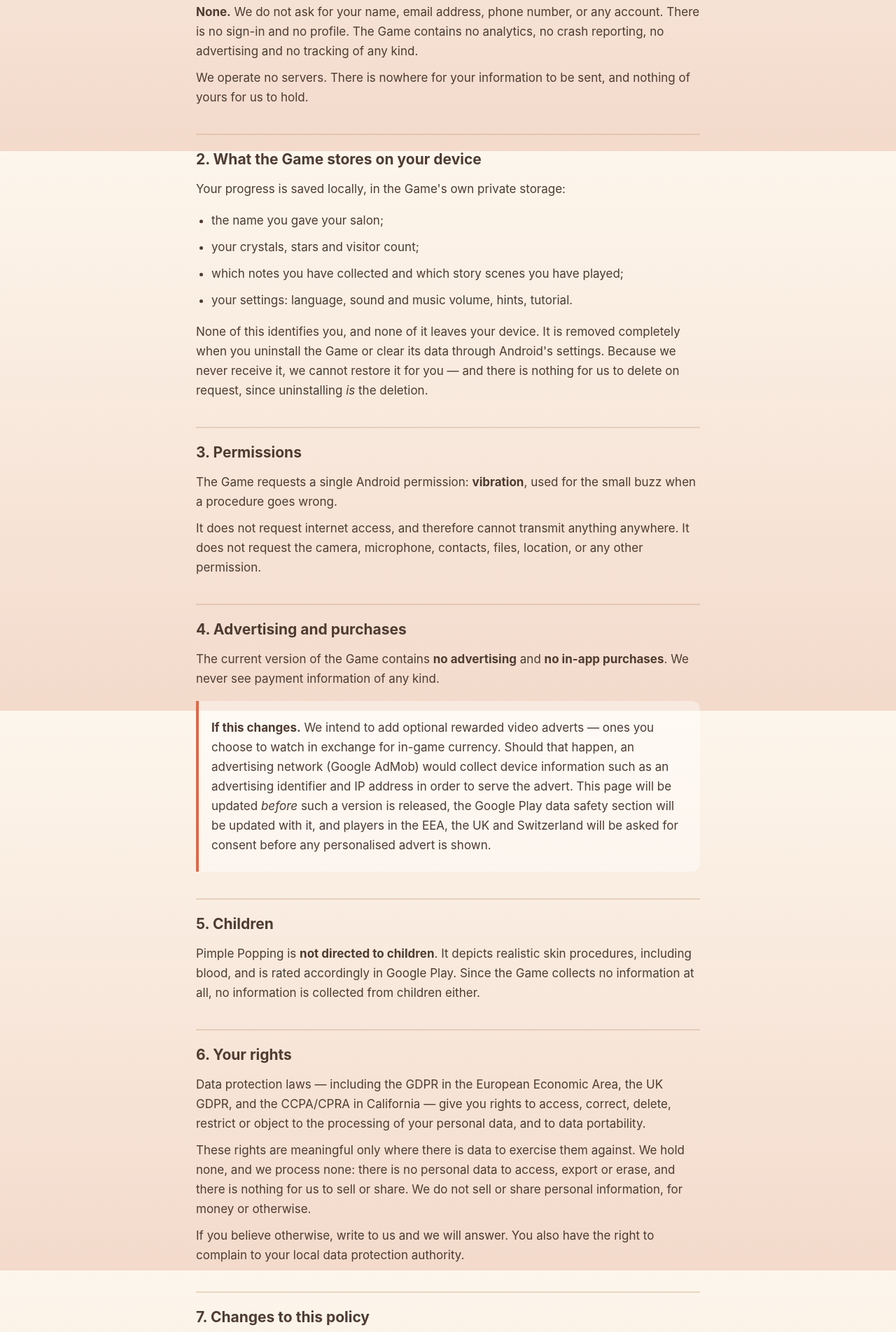
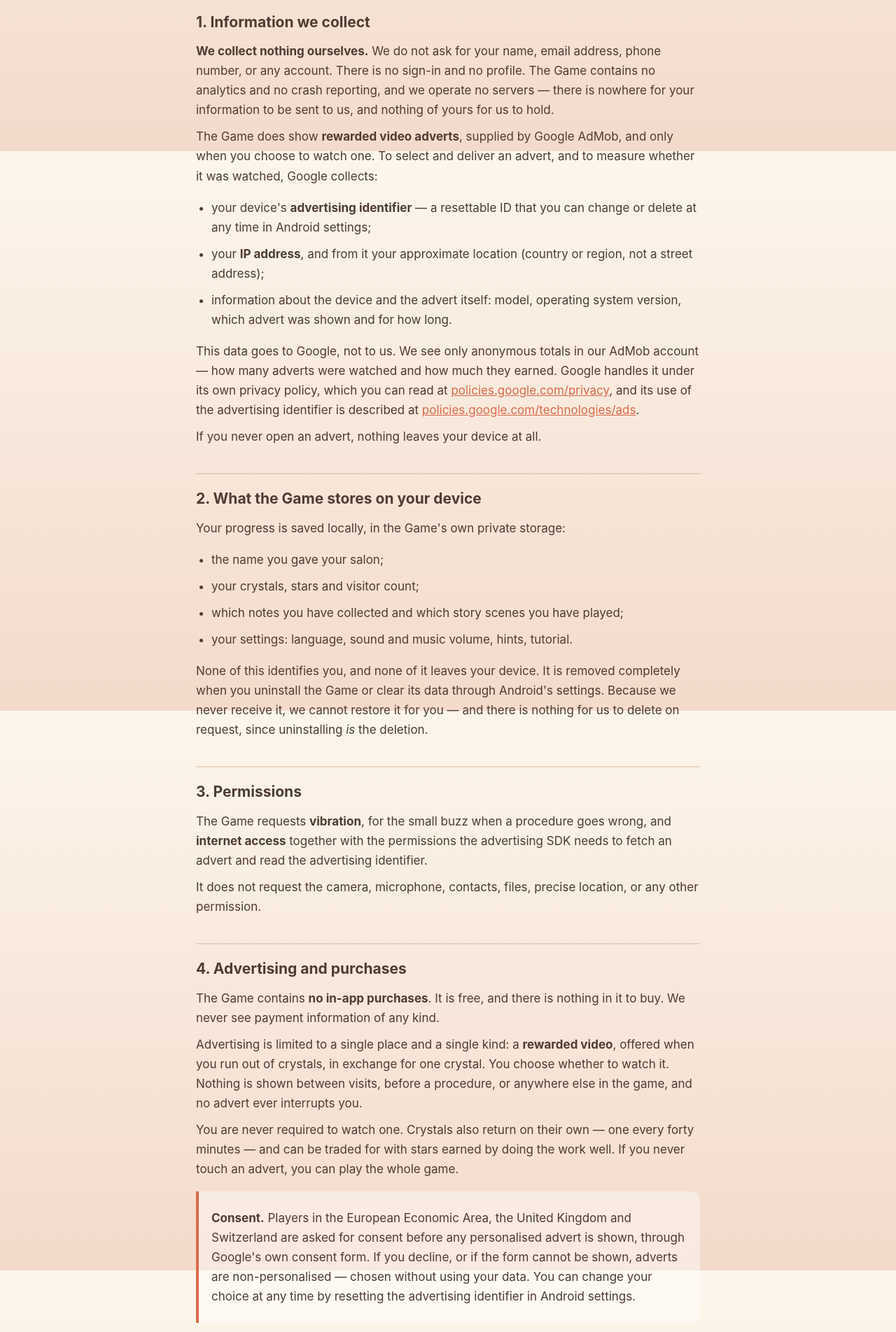
Before and after one commit to kupryian/pimplepopping, a plain HTML site: page index.html in a window 1280 px wide. Shown: the part 584-2488 px from the top of the page at 70% size. Drawn offline with Linux system fonts and the light colour scheme.

Commit message:
Rewarded adverts: what Google collects and what stays on the device

```diff
--- a/index.html
+++ b/index.html
@@ -53,15 +53,17 @@
 <header>
   <h1>Privacy Policy</h1>
   <p class="sub">Pimple Popping — a game about skincare procedures<br>
-  Effective date: 9 September 2026</p>
+  Effective date: 10 September 2026</p>
 </header>
 
 <div class="lead">
-  <p><strong>The short version.</strong> Pimple Popping collects nothing. It has no
-  accounts, no analytics and no servers. It does not even hold permission to
-  use the internet: the only permission it requests is the one that makes your
-  phone vibrate. Everything you do in the game is written to your own device
-  and stays there.</p>
+  <p><strong>The short version.</strong> Pimple Popping has no accounts, no
+  analytics and no servers of ours. We never see your name, your email or your
+  progress: everything you do in the game is written to your own device and
+  stays there. The one thing that does leave your phone is a request for an
+  advert — and only when you choose to watch one in exchange for a crystal.
+  Google, which supplies those adverts, receives your advertising identifier
+  and IP address to do it.</p>
 </div>
 
 <p>This policy explains what happens to information when you use Pimple Popping (the
@@ -70,13 +72,33 @@ Android version distributed through Google Play.</p>
 
 <h2>1. Information we collect</h2>
 
-<p><strong>None.</strong> We do not ask for your name, email address, phone
-number, or any account. There is no sign-in and no profile. The Game contains
-no analytics, no crash reporting, no advertising and no tracking of any
-kind.</p>
+<p><strong>We collect nothing ourselves.</strong> We do not ask for your name,
+email address, phone number, or any account. There is no sign-in and no
+profile. The Game contains no analytics and no crash reporting, and we operate
+no servers — there is nowhere for your information to be sent to us, and
+nothing of yours for us to hold.</p>
 
-<p>We operate no servers. There is nowhere for your information to be sent,
-and nothing of yours for us to hold.</p>
+<p>The Game does show <strong>rewarded video adverts</strong>, supplied by
+Google AdMob, and only when you choose to watch one. To select and deliver an
+advert, and to measure whether it was watched, Google collects:</p>
+
+<ul>
+  <li>your device's <strong>advertising identifier</strong> — a resettable ID
+  that you can change or delete at any time in Android settings;</li>
+  <li>your <strong>IP address</strong>, and from it your approximate location
+  (country or region, not a street address);</li>
+  <li>information about the device and the advert itself: model, operating
+  system version, which advert was shown and for how long.</li>
+</ul>
+
+<p>This data goes to Google, not to us. We see only anonymous totals in our
+AdMob account — how many adverts were watched and how much they earned. Google
+handles it under its own privacy policy, which you can read at
+<a href="https://policies.google.com/privacy">policies.google.com/privacy</a>,
+and its use of the advertising identifier is described at
+<a href="https://policies.google.com/technologies/ads">policies.google.com/technologies/ads</a>.</p>
+
+<p>If you never open an advert, nothing leaves your device at all.</p>
 
 <h2>2. What the Game stores on your device</h2>
 
@@ -97,36 +119,45 @@ Android's settings. Because we never receive it, we cannot restore it for you
 
 <h2>3. Permissions</h2>
 
-<p>The Game requests a single Android permission: <strong>vibration</strong>,
-used for the small buzz when a procedure goes wrong.</p>
+<p>The Game requests <strong>vibration</strong>, for the small buzz when a
+procedure goes wrong, and <strong>internet access</strong> together with the
+permissions the advertising SDK needs to fetch an advert and read the
+advertising identifier.</p>
 
-<p>It does not request internet access, and therefore cannot transmit anything
-anywhere. It does not request the camera, microphone, contacts, files,
+<p>It does not request the camera, microphone, contacts, files, precise
 location, or any other permission.</p>
 
 <h2>4. Advertising and purchases</h2>
 
-<p>The current version of the Game contains <strong>no advertising</strong> and
-<strong>no in-app purchases</strong>. We never see payment information of any
-kind.</p>
+<p>The Game contains <strong>no in-app purchases</strong>. It is free, and there
+is nothing in it to buy. We never see payment information of any kind.</p>
+
+<p>Advertising is limited to a single place and a single kind: a
+<strong>rewarded video</strong>, offered when you run out of crystals, in
+exchange for one crystal. You choose whether to watch it. Nothing is shown
+between visits, before a procedure, or anywhere else in the game, and no advert
+ever interrupts you.</p>
+
+<p>You are never required to watch one. Crystals also return on their own —
+one every forty minutes — and can be traded for with stars earned by doing the
+work well. If you never touch an advert, you can play the whole game.</p>
 
 <div class="note">
-  <p><strong>If this changes.</strong> We intend to add optional rewarded video
-  adverts — ones you choose to watch in exchange for in-game currency. Should
-  that happen, an advertising network (Google AdMob) would collect device
-  information such as an advertising identifier and IP address in order to
-  serve the advert. This page will be updated <em>before</em> such a version is
-  released, the Google Play data safety section will be updated with it, and
-  players in the EEA, the UK and Switzerland will be asked for consent before
-  any personalised advert is shown.</p>
+  <p><strong>Consent.</strong> Players in the European Economic Area, the
+  United Kingdom and Switzerland are asked for consent before any personalised
+  advert is shown, through Google's own consent form. If you decline, or if
+  the form cannot be shown, adverts are non-personalised — chosen without using
+  your data. You can change your choice at any time by resetting the
+  advertising identifier in Android settings.</p>
 </div>
 
 <h2>5. Children</h2>
 
 <p>Pimple Popping is <strong>not directed to children</strong>. It depicts realistic
-skin procedures, including blood, and is rated accordingly in Google Play.
-Since the Game collects no information at all, no information is collected from
-children either.</p>
+skin procedures, including blood, and is rated accordingly in Google Play. Its
+target audience is adults, and it is not designed for or aimed at anyone under
+18. We do not knowingly collect information from children, and adverts served
+in the Game are not directed to children.</p>
 
 <h2>6. Your rights</h2>
 
@@ -135,10 +166,15 @@ UK GDPR, and the CCPA/CPRA in California — give you rights to access, correct,
 delete, restrict or object to the processing of your personal data, and to data
 portability.</p>
 
-<p>These rights are meaningful only where there is data to exercise them
-against. We hold none, and we process none: there is no personal data to
-access, export or erase, and there is nothing for us to sell or share. We do
-not sell or share personal information, for money or otherwise.</p>
+<p>We ourselves hold no personal data about you: there is nothing on our side
+to access, export or erase, and nothing for us to sell or share. We do not sell
+or share personal information, for money or otherwise.</p>
+
+<p>The data collected for advertising is held by Google, not by us, so requests
+about it are best made to Google directly through the links in section 1. Two
+things are entirely in your hands: you can reset or delete your advertising
+identifier in Android settings, and you can simply never open an advert — the
+game is fully playable without them.</p>
 
 <p>If you believe otherwise, write to us and we will answer. You also have the
 right to complain to your local data protection authority.</p>
```
